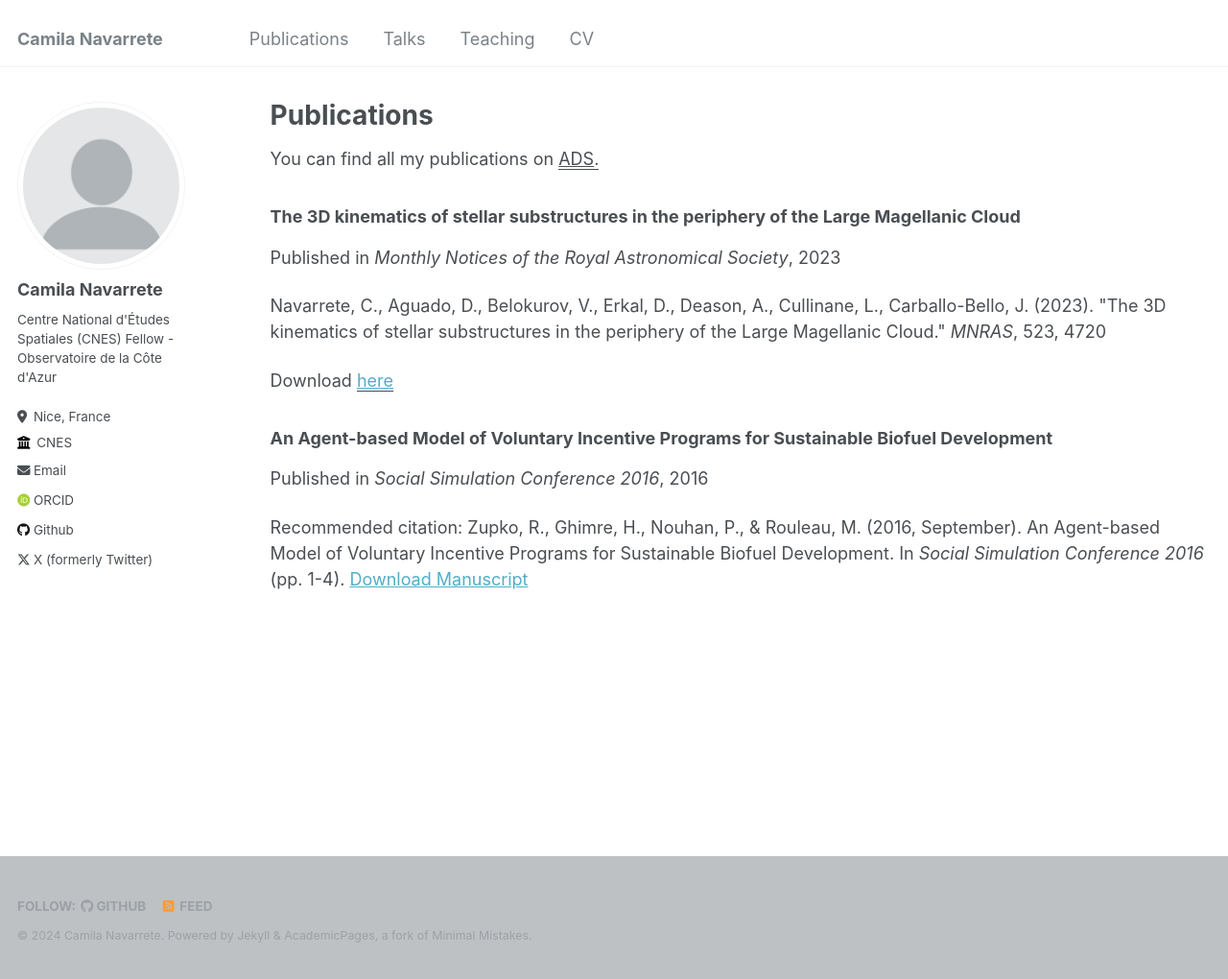
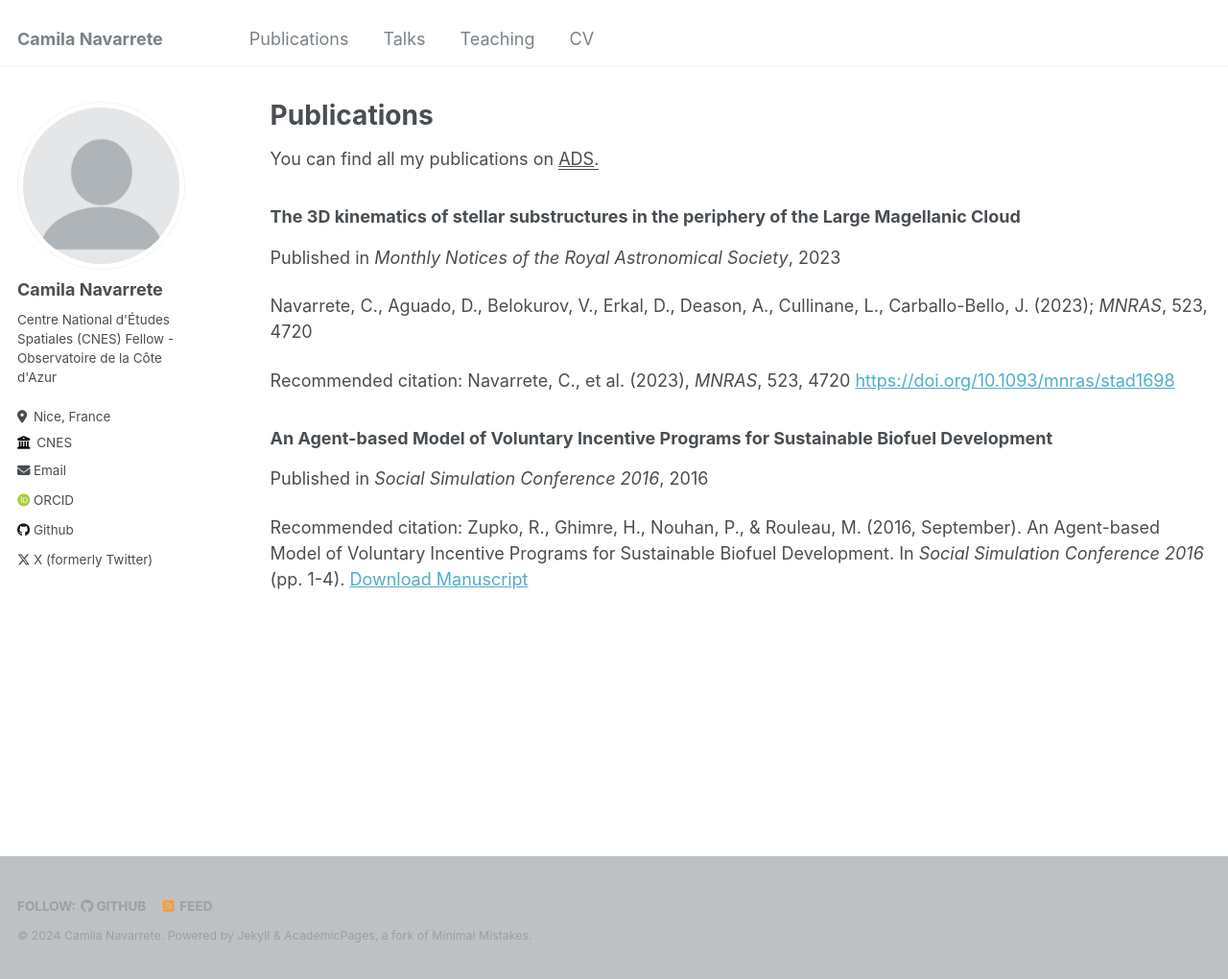
Before and after one commit to cnavarretes/cnavarretes.github.io, a Jekyll site: the page built from _pages/publications.md, in a window 1280 px wide and 1020 px high. Shown: the whole window at 96% size. Built offline with Jekyll 4.4.1, drawn with Linux system fonts in a browser that asks for light colours; some web fonts are replaced.

Commit message:
Update Navarrete23.html

```diff
--- a/_publications/Navarrete23.html
+++ b/_publications/Navarrete23.html
@@ -1,11 +1,11 @@
 ---
 title: "The 3D kinematics of stellar substructures in the periphery of the Large Magellanic Cloud"
 collection: publications
-excerpt: Navarrete, C., Aguado, D., Belokurov, V., Erkal, D., Deason, A., Cullinane, L., Carballo-Bello, J. (2023). &quot;The 3D kinematics of stellar substructures in the periphery of the Large Magellanic Cloud.&quot; <i>MNRAS</i>, 523, 4720
+excerpt: Navarrete, C., Aguado, D., Belokurov, V., Erkal, D., Deason, A., Cullinane, L., Carballo-Bello, J. (2023); <i>MNRAS</i>, 523, 4720
 date: 2023-06-08
 venue: 'Monthly Notices of the Royal Astronomical Society'
 paperurl: 'https://doi.org/10.1093/mnras/stad1698'
-#citation: Navarrete, C., Aguado, D., Belokurov, V., Erkal, D., Deason, A., Cullinane, L., Carballo-Bello, J. (2023). &quot;The 3D kinematics of stellar substructures in the periphery of the Large Magellanic Cloud.&quot; <i>MNRAS</i>, 523, 4720
+citation: Navarrete, C., et al. (2023), <i>MNRAS</i>, 523, 4720
 ---
 
 
```
